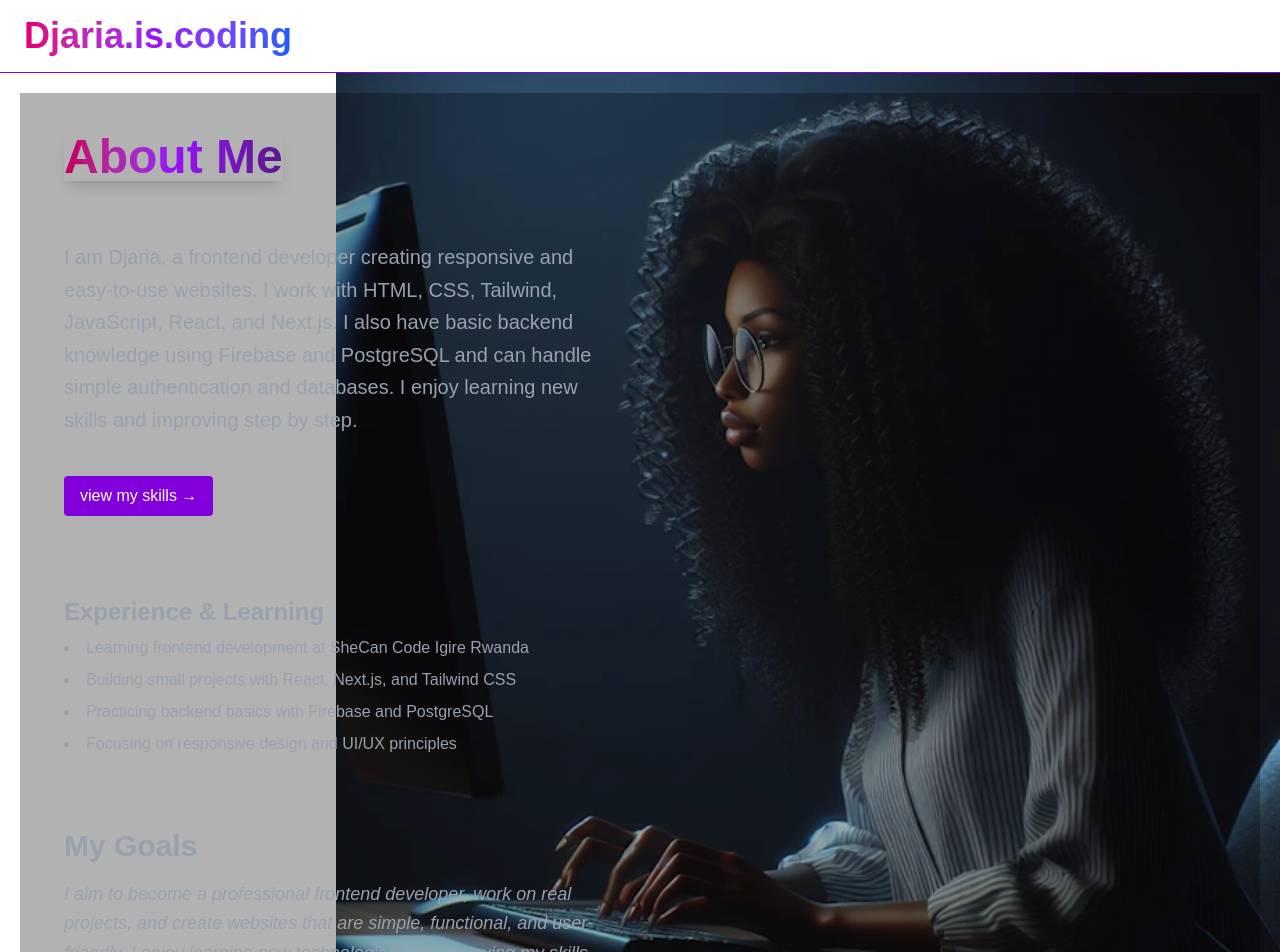
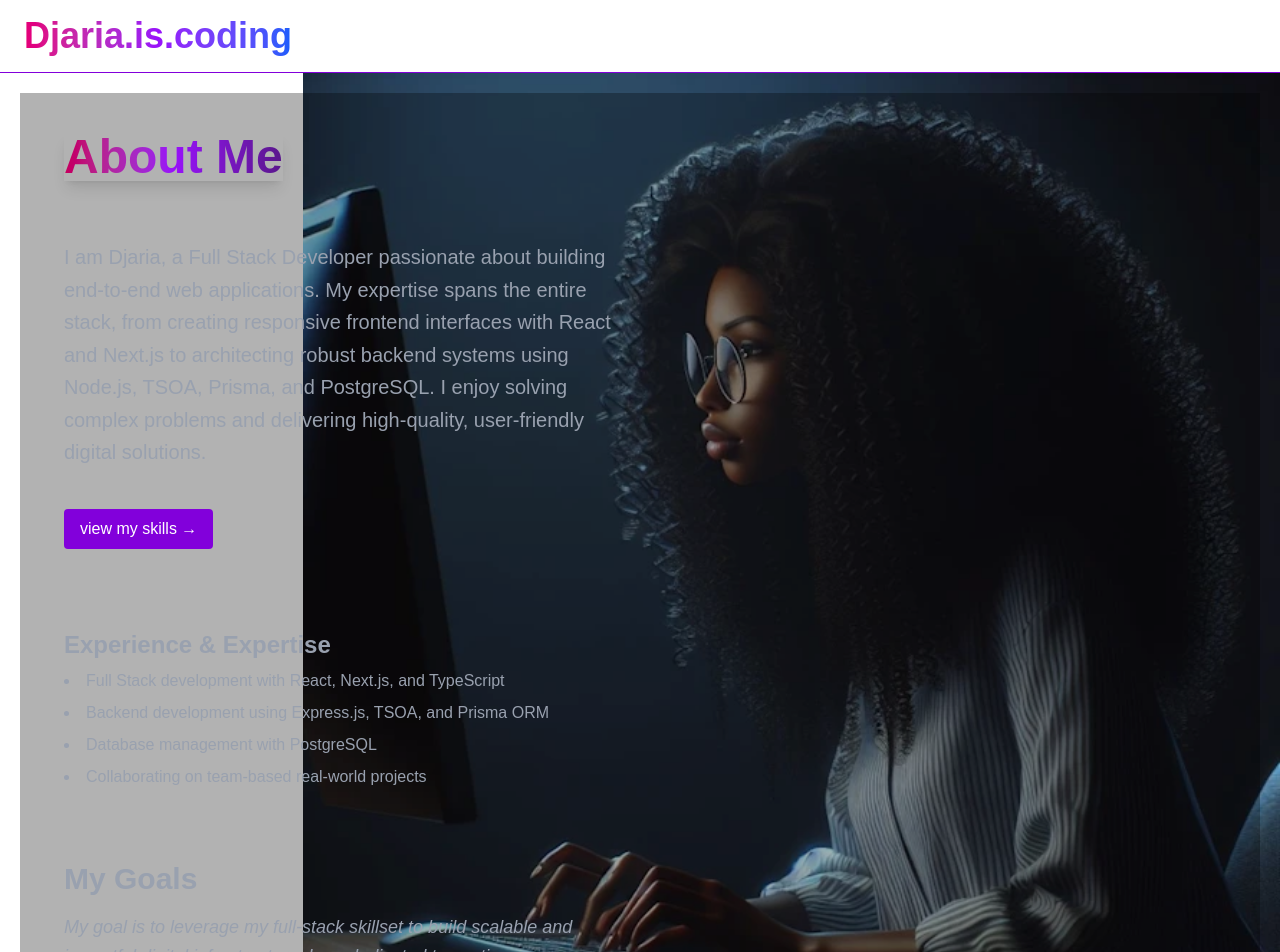
Before and after one commit to UWASEdjaria/my-porifolio-using-next.js, a Next.js app: page /about in a window 1280 px wide. Shown: the top 952 px of the page. Built offline with nearby package versions, Linux system fonts and the light colour scheme.

Commit message:
Update portfolio with full stack info and new projects

```diff
--- a/app/about/page.tsx
+++ b/app/about/page.tsx
@@ -20,12 +20,11 @@ export default function AboutPage() {
           </h1>
           {/* Description */}
           <p className="text-gray-400 text-lg md:text-xl leading-relaxed text-left">
-            I am Djaria, a frontend developer creating responsive and easy-to-use websites.
-            I work with HTML, CSS, Tailwind, JavaScript, React, and Next.js.
-            I also have basic backend knowledge using Firebase and PostgreSQL and can
-            handle simple authentication and databases. I enjoy learning new skills and
-            improving step by step.
-          </p>
+              I am Djaria, a Full Stack Developer passionate about building end-to-end web applications.
+              My expertise spans the entire stack, from creating responsive frontend interfaces with React and Next.js
+              to architecting robust backend systems using Node.js, TSOA, Prisma, and PostgreSQL.
+              I enjoy solving complex problems and delivering high-quality, user-friendly digital solutions.
+            </p>
 
           {/* Skills */}
 
@@ -36,12 +35,12 @@ export default function AboutPage() {
 
           {/* Experience */}
           <div className="w-full text-left mt-10 text-gray-400">
-            <h2 className="text-2xl font-bold mb-2">Experience & Learning</h2>
+            <h2 className="text-2xl font-bold mb-2">Experience & Expertise</h2>
             <ul className="list-disc list-inside space-y-2">
-              <li>Learning frontend development at SheCan Code Igire Rwanda</li>
-              <li>Building small projects with React, Next.js, and Tailwind CSS</li>
-              <li>Practicing backend basics with Firebase and PostgreSQL</li>
-              <li>Focusing on responsive design and UI/UX principles</li>
+                <li>Full Stack development with React, Next.js, and TypeScript</li>
+                <li>Backend development using Express.js, TSOA, and Prisma ORM</li>
+                <li>Database management with PostgreSQL</li>
+                <li>Collaborating on team-based real-world projects</li>
             </ul>
           </div>
 
@@ -49,9 +48,9 @@ export default function AboutPage() {
           <div className="w-full text-left mt-8 text-gray-400">
             <h2 className="text-3xl font-bold mb-4">My Goals</h2>
             <p className="text-lg leading-relaxed italic">
-              I aim to become a professional frontend developer, work on real projects,
-              and create websites that are simple, functional, and user-friendly.
-              I enjoy learning new technologies and improving my skills step by step.
+                My goal is to leverage my full-stack skillset to build scalable and impactful digital infrastructure.
+                I am dedicated to continuous improvement and am eager to contribute to innovative projects
+                that solve real-world challenges.
             </p>
           </div>
 
--- a/app/contact/page.tsx
+++ b/app/contact/page.tsx
@@ -17,15 +17,15 @@ export default function ContactPage() {
           Glad You’re Here!
         </h1>
         <p className="text-gray-400 italic text-lg md:text-xl mb-6">
-          I build modern, responsive websites and love creating clean user experiences.
-          Feel free to contact me through any of the platforms below!
+            I am a Full Stack Developer specializing in building robust, responsive web applications
+            from frontend to backend. Feel free to contact me through any of the platforms below!
         </p>
 
         <div className="text-center mb-6">
           <h2 className="text-2xl font-bold mb-4 text-white">Let&#39;s Work Together</h2>
           <p className="text-gray-400 max-w-xl mx-auto">
             I&#39;m always excited to collaborate on new projects and bring creative ideas to life.
-            Whether you need a website, want to discuss a project, or just want to connect,
+            Whether you need a website, want to discuss a full-stack project, or just want to connect,
             I&#39;d love to hear from you!
           </p>
         </div>
--- a/app/page.tsx
+++ b/app/page.tsx
@@ -1,6 +1,5 @@
 import Link from "next/link";
 import React from "react";
-
 
 export default function Page() {
   return (
@@ -10,8 +9,6 @@ export default function Page() {
     >
       {/* Header */}
       <header className="flex flex-row pt-3 py-1 px-4 sm:p-2 md:p-4 lg:p-6 transition-all duration-300 hover:scale-105 justify-between w-full">
-
-
       </header>
 
       {/* Main Content */}
@@ -21,7 +18,7 @@ export default function Page() {
             Hello,
           </h2>
           <p className="text-lg text-white sm:text-xl md:text-2xl text-center mb-6">
-            Frontend Developer | UI/UX Designer
+            Full Stack Developer
           </p>
           <div className="flex flex-col sm:flex-row gap-4 justify-center mb-8">
             <a
@@ -33,26 +30,24 @@ export default function Page() {
             <a
               href="/UWASE Djaria cv-Resume.pdf"
               download
-              className="bg-gradient-to-r from-pink-800 via-purple-900 to-blue-900 text-white px-6 py-3 rounded-full shadow hover:bg-purple-700 transition-all duration-300 transform hover:scale-105 text-center
-                         "
-
+              className="bg-gradient-to-r from-pink-800 via-purple-900 to-blue-900 text-white px-6 py-3 rounded-full shadow hover:bg-purple-700 transition-all duration-300 transform hover:scale-105 text-center"
             >
               Download CV
             </a>
           </div>
           <div className="flex flex-col items-center gap-4 pl-1">
-            <p className="text-xl text-center  text-gray-400  bg-black/40 font-sans max-w-2xl leading-relaxed">
+            <p className="text-xl text-center text-gray-400 bg-black/40 font-sans max-w-2xl leading-relaxed">
               I create beautiful, user-friendly websites that combine design and code.
-              Passionate about turning ideas into digital experiences that users love.
+              Passionate about turning ideas into end-to-end digital experiences that users love.
             </p>
 
-            <p className="text-xl text-center text-gray-400  bg-black/40 max-w-2xl leading-relaxed">
-              From responsive layouts to interactive features, I build modern web applications
-              using React, Next.js, and Tailwind CSS. Always eager to learn and grow in this
-              exciting field of web development.
+            <p className="text-xl text-center text-gray-400 bg-black/40 max-w-2xl leading-relaxed">
+              From responsive frontend interfaces to robust backend architectures, I build modern
+              full-stack applications using React, Next.js, TSOA, and Prisma. Always eager to learn
+              and grow in this exciting field of software development.
             </p>
 
-            <p className="text-xl text-center text-gray-400  bg-black/40 max-w-2xl leading-relaxed">
+            <p className="text-xl text-center text-gray-400 bg-black/40 max-w-2xl leading-relaxed">
               Let&apos;s collaborate and bring your vision to life. Feel free to reach out and connect!
             </p>
           </div>
--- a/app/skills/page.tsx
+++ b/app/skills/page.tsx
@@ -1,42 +1,37 @@
-
 import React from 'react'
 
 const skillsData = [
   {
-    title: "HTML",
-    description: "I create semantic and well-structured web pages using HTML5. I understand proper markup and accessibility standards for modern web development."
-  },
-  {
-    title: "CSS",
-    description: "I style websites with modern CSS techniques including flexbox and grid layouts. I focus on creating responsive designs that work across all devices."
+    title: "HTML & CSS",
+    description: "I build semantic, accessible web structures and create responsive layouts using modern CSS, Flexbox, and Grid."
   },
   {
     title: "Tailwind CSS",
-    description: "I use Tailwind CSS for rapid UI development with utility-first classes. This helps me build consistent and maintainable user interfaces quickly."
+    description: "I use Tailwind CSS for rapid, utility-first UI development, ensuring consistent and highly maintainable design systems."
   },
   {
-    title: "JavaScript",
-    description: "I write JavaScript to add interactivity and dynamic functionality to web applications. I work with DOM manipulation, events, and modern ES6+ features."
+    title: "JavaScript & TypeScript",
+    description: "I build dynamic, type-safe web applications using modern ES6+ syntax and TypeScript for robust, scalable code."
   },
   {
-    title: "React",
-    description: "I build user interfaces using React components and hooks. I create reusable components and manage application state effectively."
+    title: "React & Next.js",
+    description: "I develop high-performance user interfaces using React and Next.js, focusing on reusable components, SSR, and SEO optimization."
   },
   {
-    title: "Next.js",
-    description: "I develop React applications using Next.js for better performance and SEO. I work with routing, server-side rendering, and static site generation."
+    title: "TSOA & Express.js",
+    description: "I architect type-safe RESTful APIs using Express.js and TSOA to generate clean, maintainable backend documentation and routes."
   },
   {
-    title: "Firebase",
-    description: "I implement user authentication and real-time features using Firebase. I can set up login systems and manage user data securely."
+    title: "Prisma & PostgreSQL",
+    description: "I manage complex data architectures using Prisma ORM to interact efficiently and securely with PostgreSQL databases."
   },
   {
-    title: "PostgreSQL",
-    description: "I have basic knowledge of PostgreSQL for simple database operations. I'm learning how databases work and store information."
+    title: "UI/UX Design",
+    description: "I leverage Figma to prototype user-centric interfaces, ensuring a seamless bridge between design and functional code."
   },
   {
-    title: "Figma",
-    description: "I use Figma for basic UI design and creating simple layouts. I'm learning to design user interfaces and improve my design skills."
+    title: "Tools & Collaboration",
+    description: "I am proficient in Git/GitHub for version control and Postman for API testing and development."
   }
 ];
 
```
Also changed, not shown: app/project/page.tsx (+7 -43 lines).
